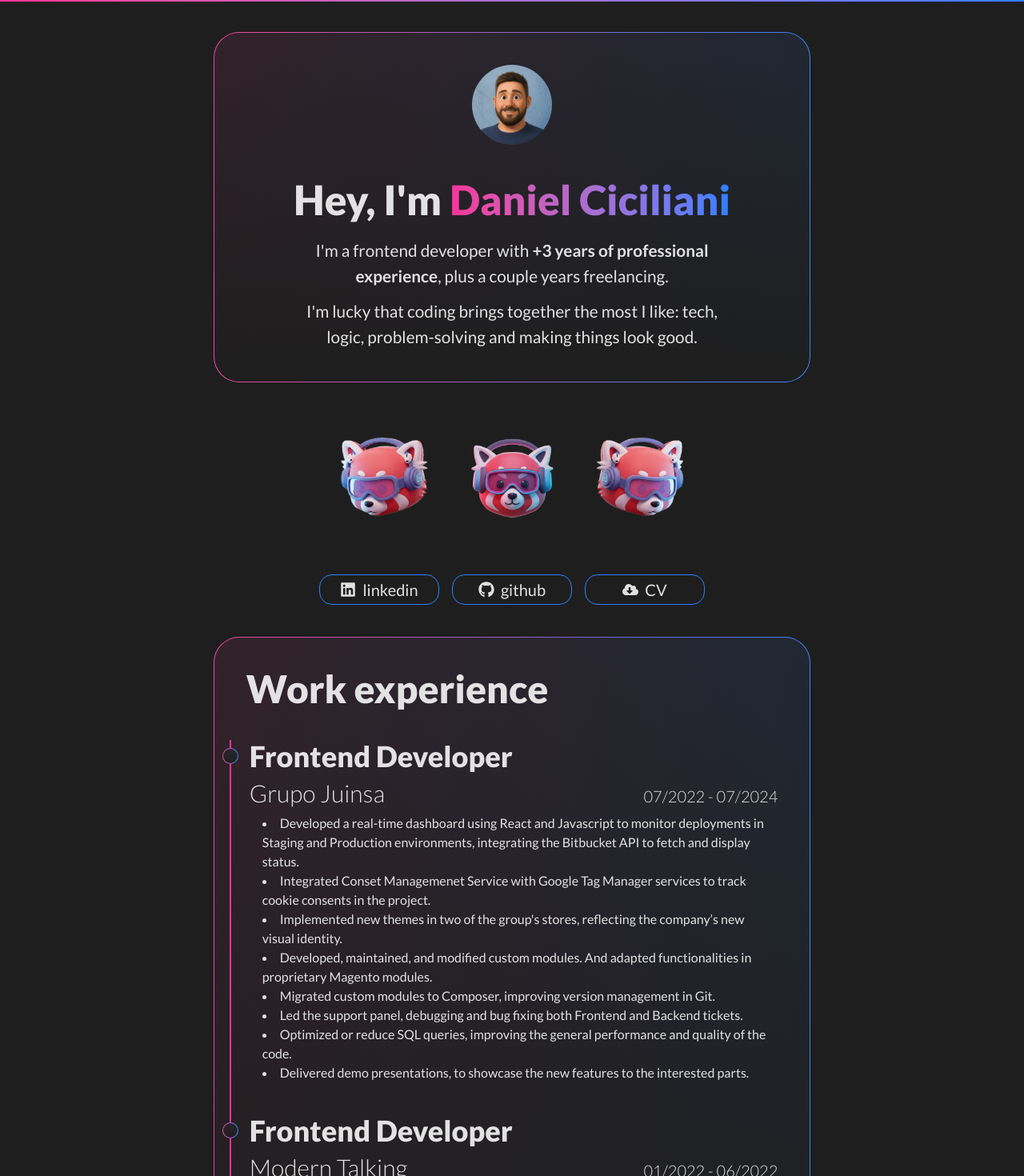
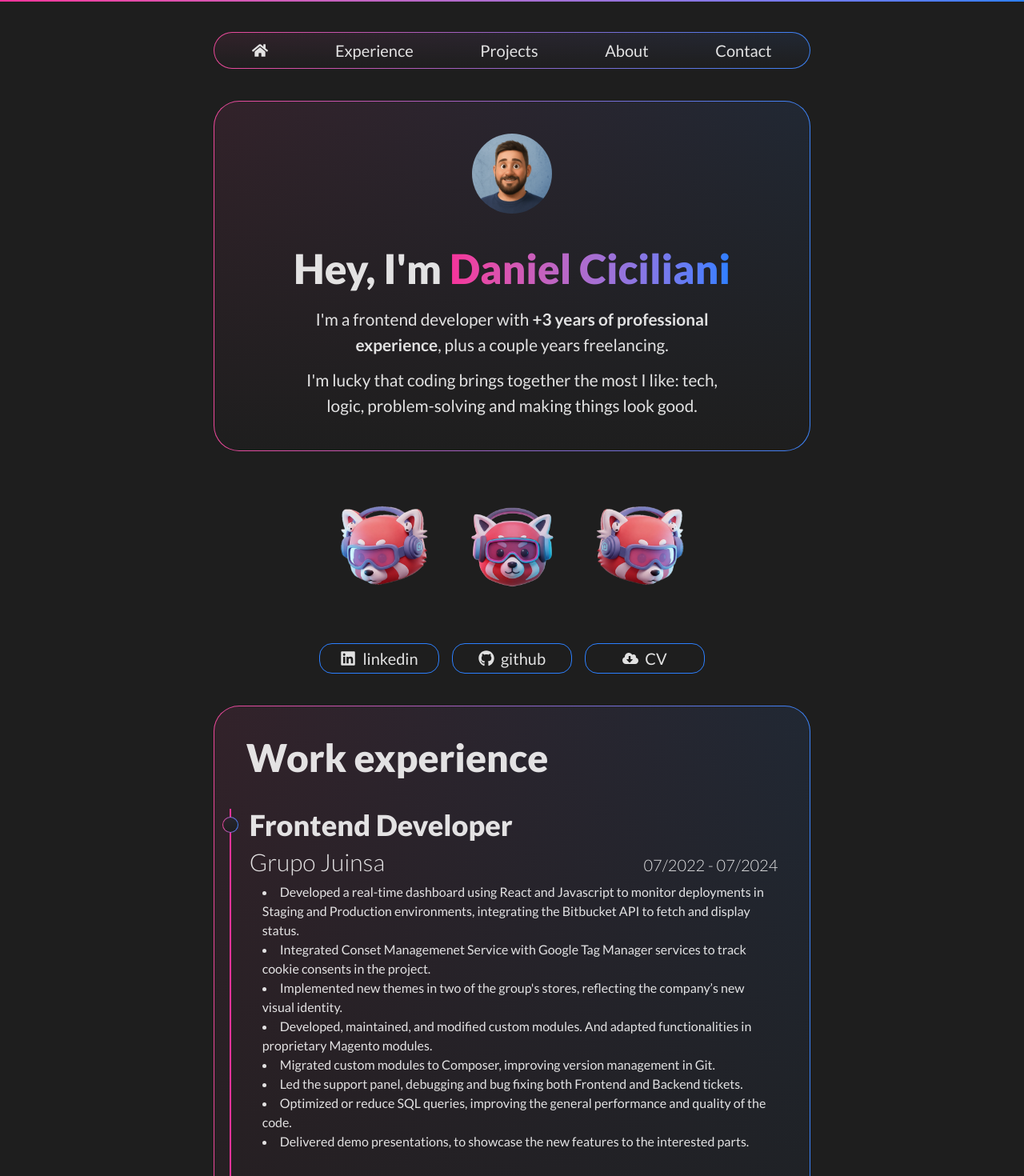
Before and after one commit to danielciciliani/portfolio, a React (Vite) app: page / in a window 1280 px wide. Shown: the top 1470 px of the page at 80% size. Built offline with nearby package versions, Linux system fonts and the light colour scheme.

Commit message:
chore: add Navbar component and semantic section tag for better accessibility and SEO

```diff
--- a/src/App.jsx
+++ b/src/App.jsx
@@ -12,6 +12,7 @@ import FadeIn from "./utils/Animations/FadeIn";
 import FadeInFromBottom from "./utils/Animations/FadeInFromBottom";
 import Contact from "./components/Contact/Contact";
 import { ContactLink, Links } from "./utils/LinksData";
+import Navbar from "./components/Navbar/Navbar";
 
 
 function App() {
@@ -21,8 +22,9 @@ function App() {
 
   return (
     <>
-      <Scroll></Scroll>
+      <Scroll id={'#top'}></Scroll>
       <div className="font-lato w-screen h-full scroll-smooth">
+        <Navbar></Navbar>
         <div className="w-11/12 mx-auto sm:w-9/12 lg:w-7/12">
           <div className="flex flex-col gap-10 pt-10 pb-10">
             <FadeIn duration={1.5}>
@@ -47,7 +49,7 @@ function App() {
                 <AboutMe></AboutMe>
               </Card>
             </FadeInFromBottom>
-            <FadeIn delay={1}>
+            <FadeIn delay={0.5} once={false}>
               <Card>
                 <Contact>
                   <CtaLink links={contactLink}></CtaLink>
--- a/src/components/AboutMe/AboutMe.jsx
+++ b/src/components/AboutMe/AboutMe.jsx
@@ -1,7 +1,7 @@
 function AboutMe() {
   return (
     <>
-      <div className="flex flex-col gap-10">
+      <section id="about" className="flex flex-col gap-10">
         <h2 className="text-5xl font-extrabold">About me</h2>
         <p>
           I'm Daniel Ciciliani and I started creating websites back in 2019,
@@ -26,7 +26,7 @@ function AboutMe() {
           technical skills but also through solid communication, collaboration,
           and problem-solving skills.
         </p>
-      </div>
+      </section>
     </>
   );
 }
--- a/src/components/Experience/Experience.jsx
+++ b/src/components/Experience/Experience.jsx
@@ -7,7 +7,7 @@ function Experience() {
 
   return (
     <>
-      <div className="flex flex-col gap-10">
+      <section id="experience" className="flex flex-col gap-10">
         <h2 className="text-5xl font-extrabold ">Work experience</h2>
         <div className="h-full flex-col relative">
           <div className="h-[100%] w-[1px] border-[1px] border-pink-500 absolute  first:top-0 -left-[21px] -top-[30px] "></div>
@@ -35,7 +35,7 @@ function Experience() {
             </FadeInFromBottom>
           ))}
         </div>
-      </div>
+      </section>
     </>
   );
 }
--- /dev/null
+++ b/src/components/Navbar/Navbar.jsx
@@ -0,0 +1,32 @@
+import { FaHome, FaEnvelope} from "react-icons/fa";
+
+
+const options = [
+    {name: <FaHome size={20}></FaHome>, link: "#home" },
+    {name: "Experience", link: "#experience" },
+    {name: "Projects", link: "#projects" },
+    {name: "About", link: "#about" },
+    // {name: <FaEnvelope size={20}></FaEnvelope>, link: "" },
+    {name: "Contact", link: "" },
+];
+
+
+function Navbar() {
+    return (
+        <>
+        <div className="flex justify-center w-full">
+            <nav className="flex border-gradient w-11/12 mx-auto sm:w-9/12 lg:w-7/12 py-2 px-4 mt-10 rounded-4xl gap-5 justify-around items-center">
+                {
+                    options.map((option, i) => (
+                        <div key={i} className="text-sm md:text-xl">
+                            <a href={option.link}>{option.name}</a>
+                        </div>
+                    ))
+                }
+            </nav>
+        </div>
+        </>
+    );
+}
+
+export default Navbar;
--- a/src/components/Profile/Profile.jsx
+++ b/src/components/Profile/Profile.jsx
@@ -5,7 +5,8 @@ import FadeIn from "../../utils/Animations/FadeIn";
 function Profile() {
   return (
     <>
-      <div className="flex flex-col items-center">
+
+      <section id="home" className="flex flex-col items-center">
         <div className="w-[100%] flex justify-center pb-10">
           <FadeIn delay={0.3}>
             <div className="w-25 h-25 rounded-full">
@@ -36,7 +37,7 @@ function Profile() {
             problem-solving and making things look good.
           </p>
         </div>
-      </div>
+      </section>
     </>
   );
 }
--- a/src/components/Projects/Projects.jsx
+++ b/src/components/Projects/Projects.jsx
@@ -5,7 +5,7 @@ function Projects() {
   const projects = ProjectsData;
 
   return (
-    <div className="flex flex-col gap-10">
+    <section id="projects" className="flex flex-col gap-10">
       <h2 className="text-5xl font-extrabold">Projects</h2>
       {projects.map((project) => (
         <FadeInFromBottom
@@ -20,7 +20,7 @@ function Projects() {
             />
           </div>
           <div className="">
-            <h3 className="text-3xl pt-1">{project.name}</h3>
+            <h3 className="text-2xl md:text-4xl font-extrabold pt-1">{project.name}</h3>
             <div className="flex gap-1.5 pt-2 pb-5">
               {project.tech.map((techItem, index) => (
                 <div
@@ -39,7 +39,7 @@ function Projects() {
           </div>
         </FadeInFromBottom>
       ))}
-    </div>
+    </section>
   );
 }
 
--- a/src/index.css
+++ b/src/index.css
@@ -39,6 +39,7 @@
   -moz-osx-font-smoothing: grayscale;
     /* background-image: linear-gradient(rgba(30, 30, 30, 0.9), rgba(30, 30, 30, 0.99)), linear-gradient(to right, #ec4899, #3b82f6); */
     background-color: #1e1e1e;
+    scroll-behavior: smooth;
 
 }
 
```
